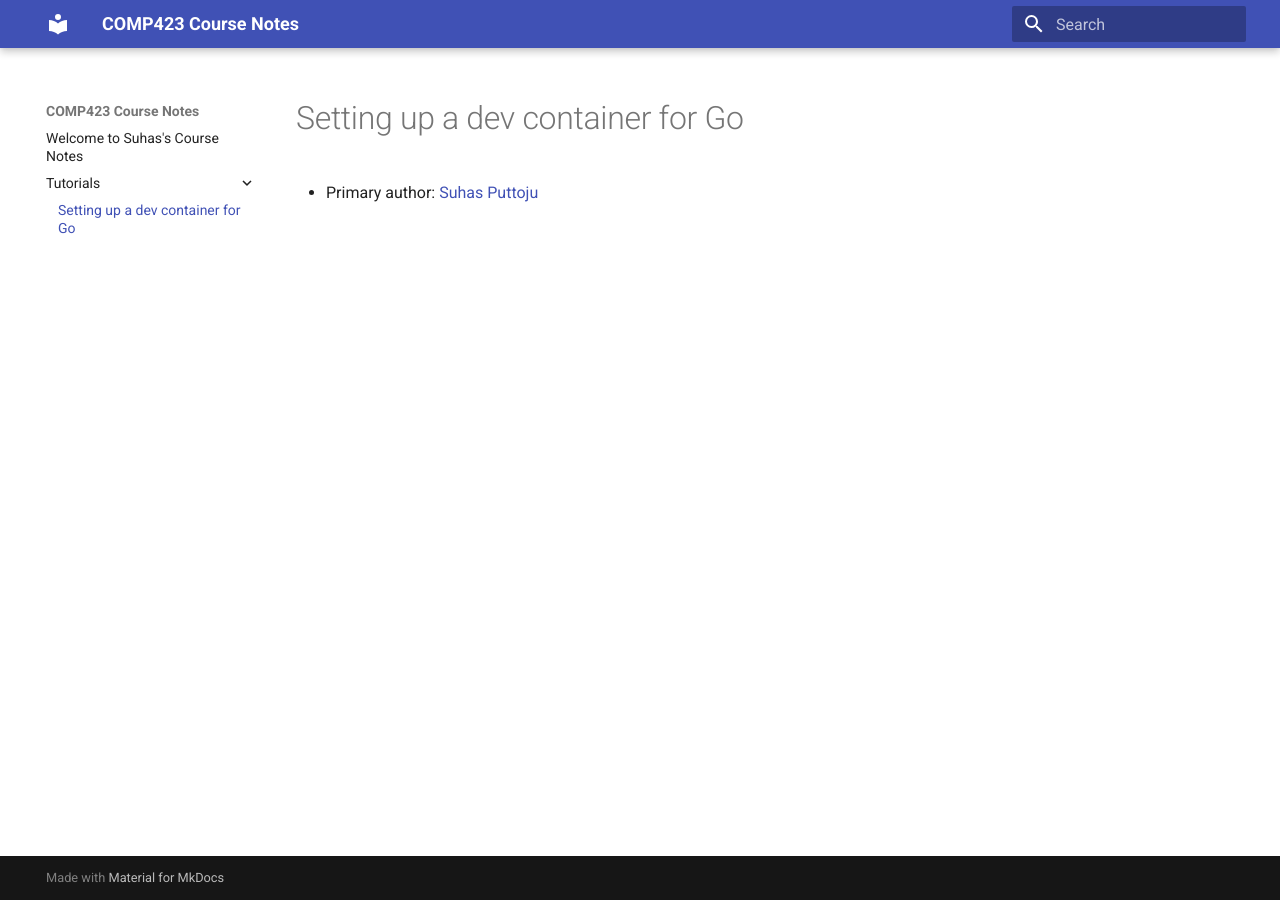
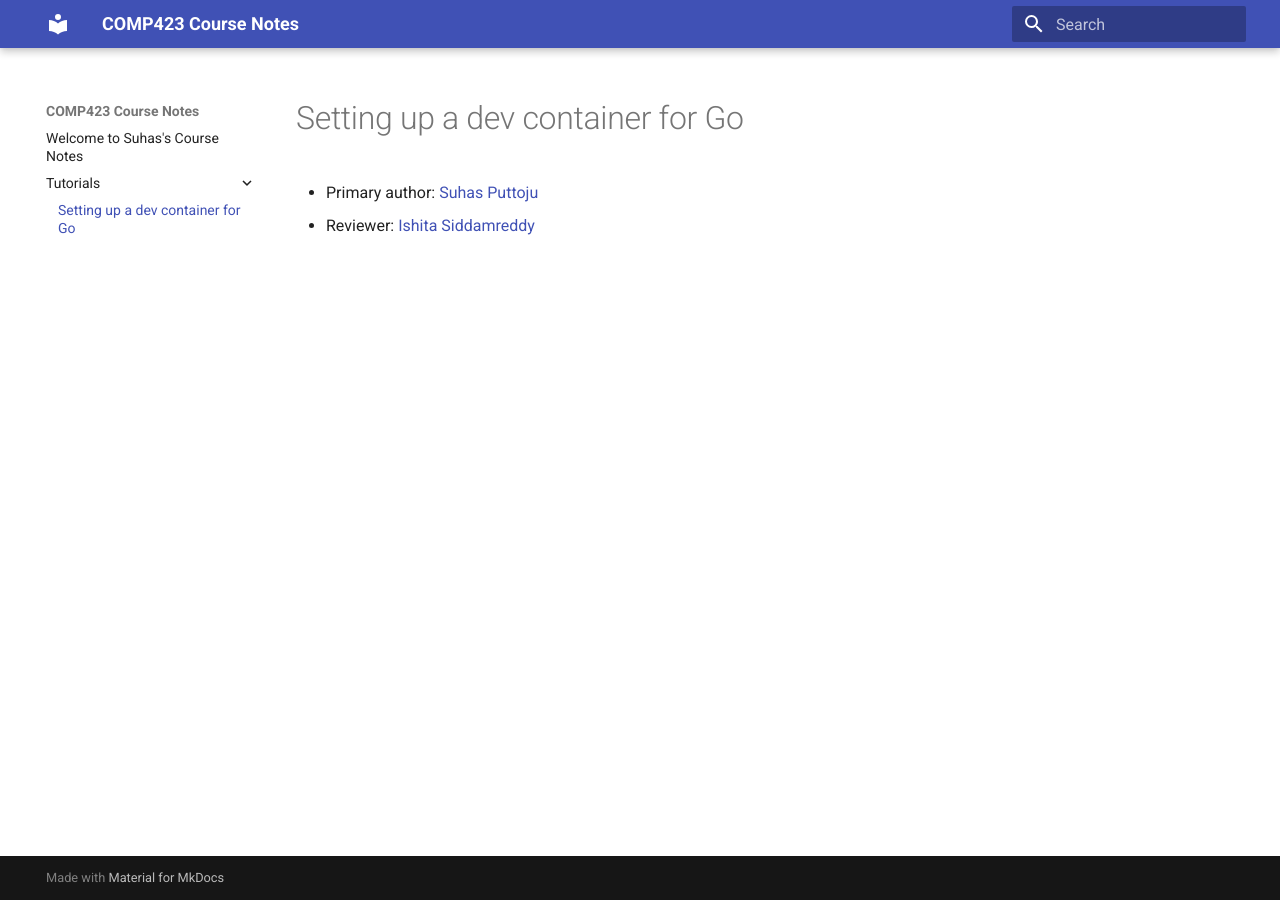
Before and after one commit to suhasp3/comp423-course-notes, an MkDocs documentation site: the page built from docs/tutorials/go-setup.md, in a window 1280 px wide. Built offline with MkDocs 1.6.1 and Material for MkDocs 9.7.7, drawn with Linux system fonts in a browser that asks for light colours.

Commit message:
Reviewer changes added

```diff
--- a/docs/tutorials/go-setup.md
+++ b/docs/tutorials/go-setup.md
@@ -1,3 +1,4 @@
 # Setting up a dev container for Go
 
 * Primary author: [Suhas Puttoju](https://github.com/suhasp3)
+* Reviewer: [Ishita Siddamreddy](https://github.com/ishitasr76)
```
Also changed, not shown: README.md (line endings or trailing spaces), docs/index.md (line endings or trailing spaces), mkdocs.yml (line endings or trailing spaces), requirements.txt (line endings or trailing spaces), 2 other files.
